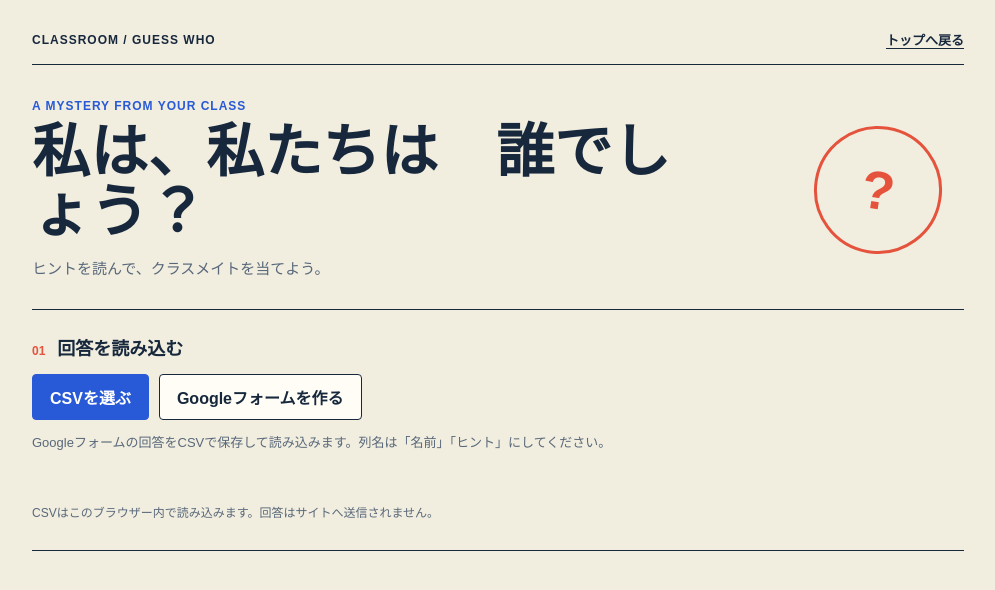
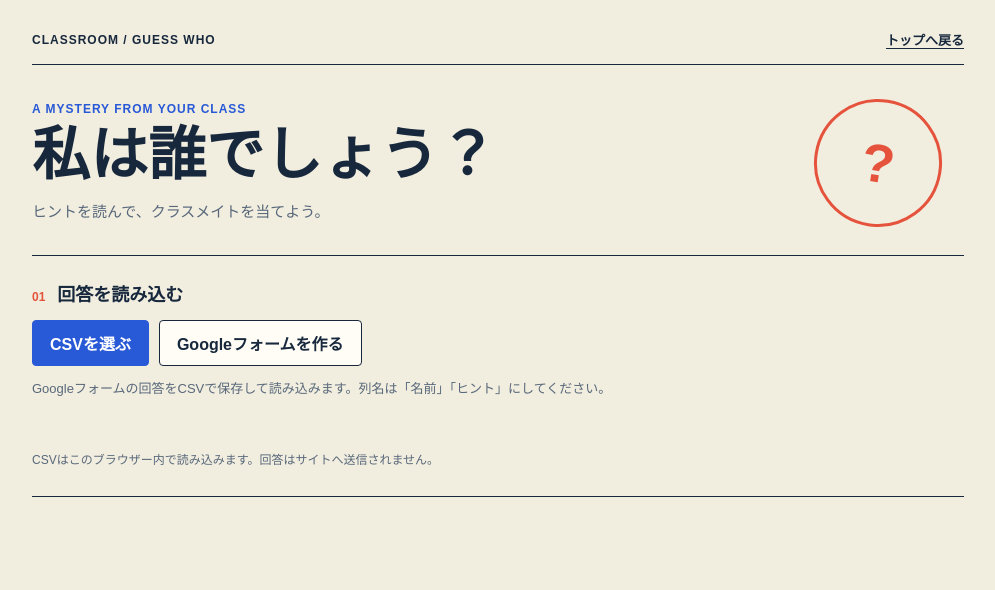
Before and after one commit to oichi-1583/gemaira-pages, a plain HTML site: page who-am-i.html in a window 1280 px wide. Shown: the whole page, without its empty margins (142-1137 px from the left). Drawn offline with Linux system fonts and the light colour scheme.

Commit message:
Restore Who Am I title

```diff
--- a/who-am-i.html
+++ b/who-am-i.html
@@ -4,7 +4,7 @@
 <meta charset="utf-8">
 <meta name="viewport" content="width=device-width, initial-scale=1">
 <meta name="theme-color" content="#f1eddf">
-<title>私は、私たちは　誰でしょう？</title>
+<title>私は誰でしょう？</title>
 <style>
 :root{color-scheme:light;--ink:#17283d;--muted:#58687a;--paper:#f1eddf;--white:#fffdf6;--line:#c8c4b8;--blue:#2859d6;--red:#e5533d;--yellow:#f3c94e;--mint:#b9d7c6}
 *{box-sizing:border-box}
@@ -69,7 +69,7 @@ h1{max-width:680px;margin:0;font-size:58px;line-height:1.04;font-weight:950}
   <header class="hero">
     <div>
       <p class="eyebrow">A mystery from your class</p>
-      <h1>私は、私たちは　誰でしょう？</h1>
+      <h1>私は誰でしょう？</h1>
       <p class="hero-note">ヒントを読んで、クラスメイトを当てよう。</p>
     </div>
     <div class="stamp" aria-hidden="true">?</div>
```
Also changed, not shown: index.html (+1 -1 lines).
